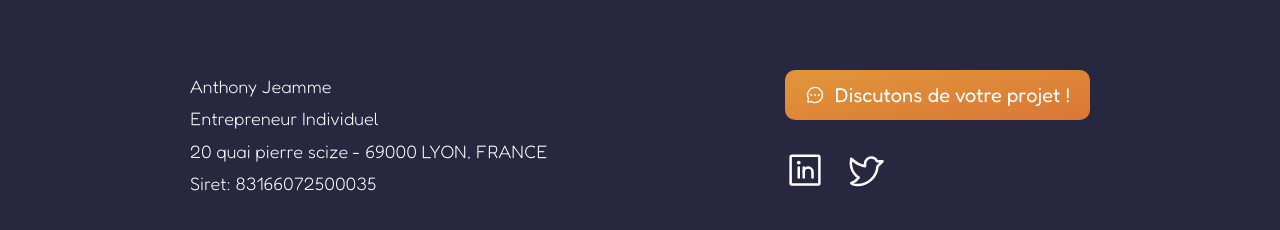
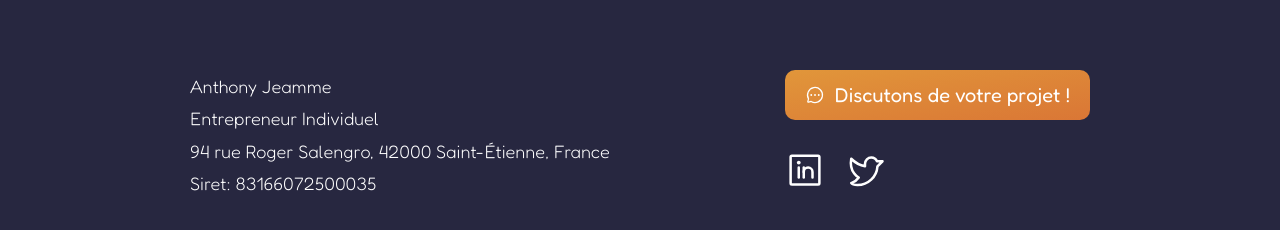
Before and after one commit to anthonyjeamme/ajeamme.dev, a Next.js app: page / in a window 1280 px wide. Shown: the part 4942-5172 px from the top of the page. Built offline with nearby package versions, Linux system fonts and the light colour scheme.

Commit message:
Home Page | Update legal informations

```diff
--- a/src/Pages/PageHome/ContactSection/ContactSection.tsx
+++ b/src/Pages/PageHome/ContactSection/ContactSection.tsx
@@ -21,7 +21,7 @@ export const ContactSection = () => {
               <br />
               Entrepreneur Individuel
               <br />
-              20 quai pierre scize - 69000 LYON, FRANCE
+              94 rue Roger Salengro, 42000 Saint-Étienne, France
               <br />
               Siret: 83166072500035
             </div>
```
